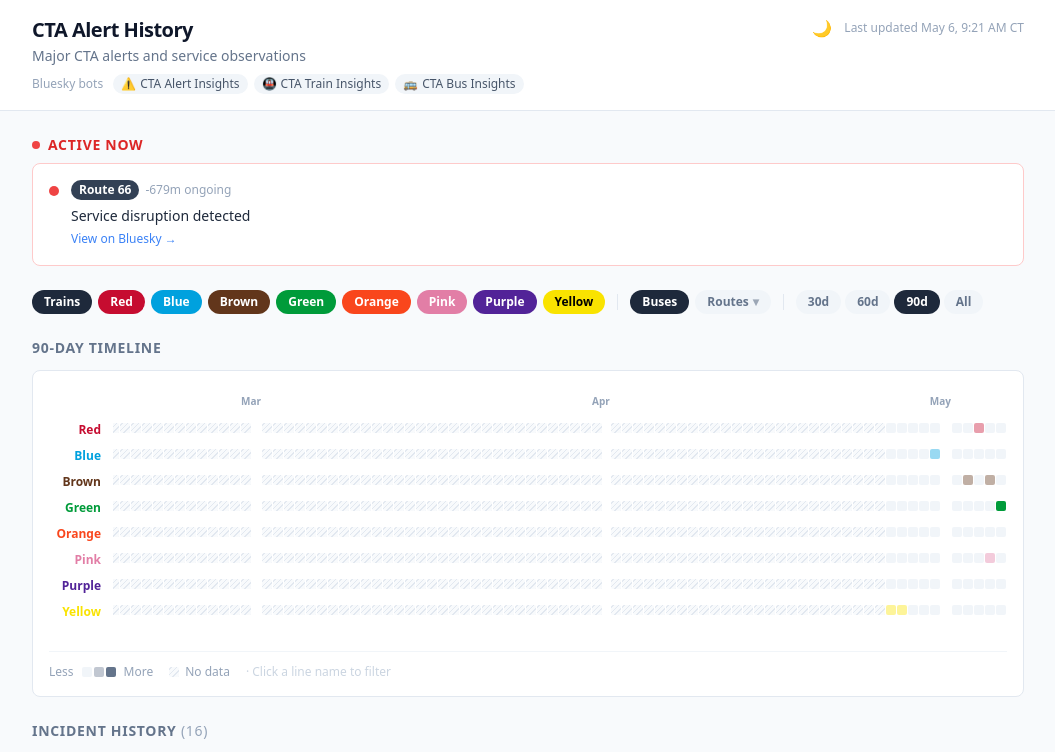
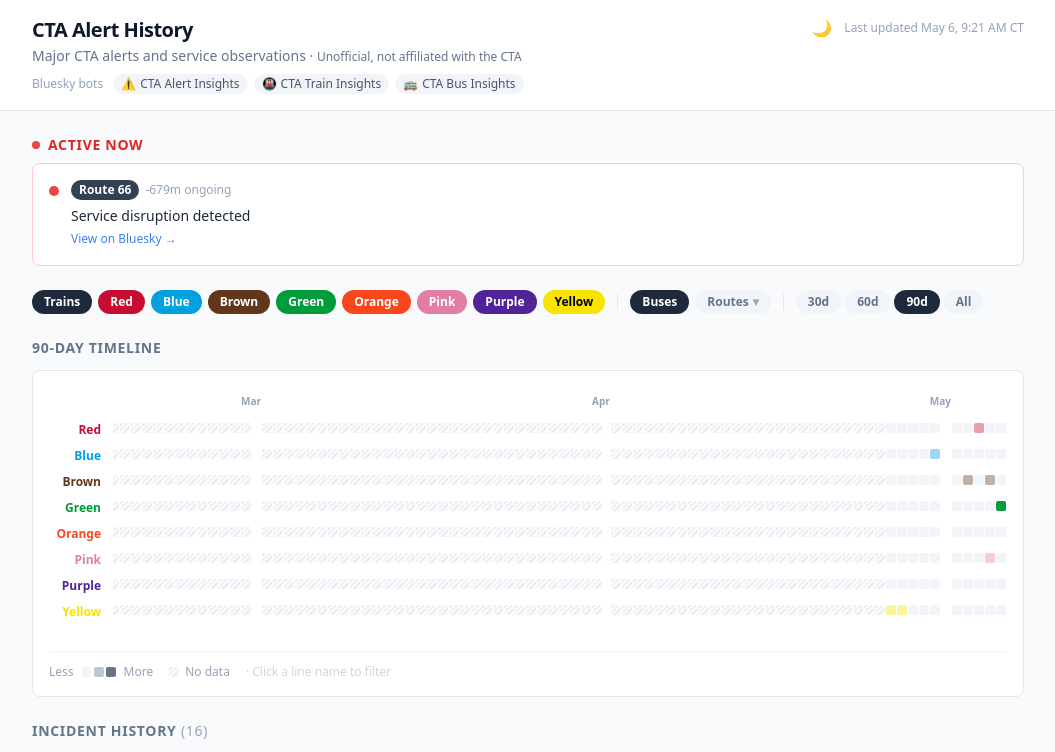
Before and after one commit to cailinpitt/chicago-transit-alerts, a React (Vite) app: page / in a window 1280 px wide. Shown: the top 752 px of the page, without its empty margins (112-1167 px from the left). Built offline with nearby package versions, Linux system fonts and the light colour scheme.

Commit message:
header + readme: add unofficial/not-affiliated disclaimer

```diff
--- a/src/components/Header.jsx
+++ b/src/components/Header.jsx
@@ -23,7 +23,8 @@
             CTA Alert History
           </h1>
           <p className="text-sm text-slate-500 dark:text-slate-400 mt-0.5">
-            Major CTA alerts and service observations
+            Major CTA alerts and service observations &middot;{' '}
+            <span className="text-xs">Unofficial, not affiliated with the CTA</span>
           </p>
           <div className="flex flex-wrap items-center gap-1.5 mt-2">
             <span className="text-xs text-slate-400 dark:text-slate-500 mr-1">Bluesky bots</span>
```
Also changed, not shown: 1 other file (tests, documents, lock files or other folders).
